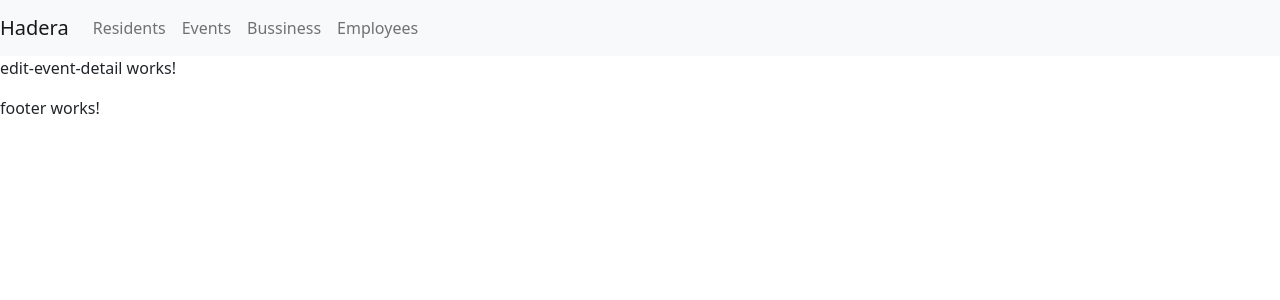
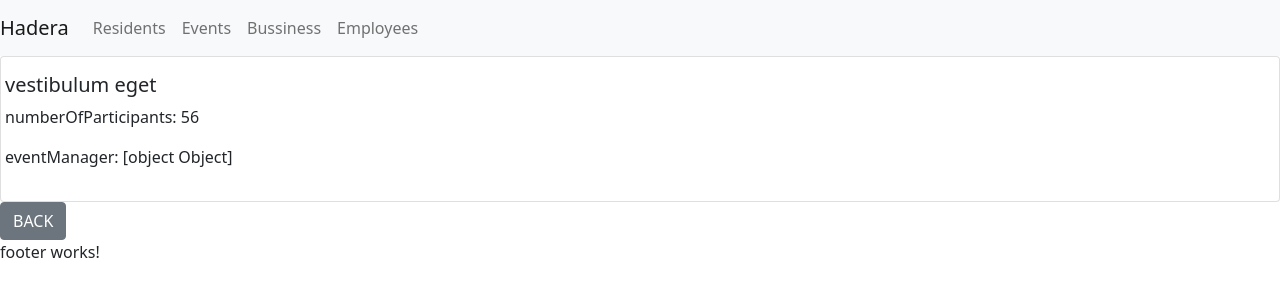
Before and after one commit to ShayGali/City-Website, an Angular app: page /events/361 in a window 1280 px wide. Shown: the top 300 px of the page. Built offline with nearby package versions, Linux system fonts and the light colour scheme.

Commit message:
start edit event detail

```diff
--- a/src/app/events/edit-event-detail/edit-event-detail.component.html
+++ b/src/app/events/edit-event-detail/edit-event-detail.component.html
@@ -1 +1,13 @@
-<p>edit-event-detail works!</p>
+<div *ngIf="event | async as event">
+  <div class="card">
+    <div class="row">
+      <div class="card-body col-sm-6">
+        <h5 class="card-title">{{ event.eventName }}</h5>
+        <p>numberOfParticipants: {{ event.numberOfParticipants }}</p>
+        <p>eventManager: {{ event.eventManager }}</p>
+      </div>
+    </div>
+  </div>
+</div>
+
+<button class="btn btn-secondary" (click)="goBack()">BACK</button>
--- a/src/app/events/edit-event-detail/edit-event-detail.component.ts
+++ b/src/app/events/edit-event-detail/edit-event-detail.component.ts
@@ -1,15 +1,32 @@
 import { Component, OnInit } from '@angular/core';
+import { ActivatedRoute, ParamMap, Router } from '@angular/router';
+import { Observable } from 'rxjs';
+import { switchMap } from 'rxjs/operators';
+import { EventService } from '../event.service';
+import EventData from '../EventData';
 
 @Component({
   selector: 'app-edit-event-detail',
   templateUrl: './edit-event-detail.component.html',
-  styleUrls: ['./edit-event-detail.component.css']
+  styleUrls: ['./edit-event-detail.component.css'],
 })
 export class EditEventDetailComponent implements OnInit {
-
-  constructor() { }
+  event: Observable<EventData>;
+  constructor(
+    private route: ActivatedRoute,
+    private router: Router,
+    private service: EventService
+  ) {}
 
   ngOnInit(): void {
+    this.event = this.route.paramMap.pipe(
+      switchMap((params: ParamMap) =>
+        this.service.getEventByCode(+params.get('id'))
+      )
+    );
   }
 
+  goBack() {
+    this.router.navigate(['/events']);
+  }
 }
--- a/src/app/events/events-table/events-table.component.html
+++ b/src/app/events/events-table/events-table.component.html
@@ -4,6 +4,7 @@
     <th>Name</th>
     <th>Participants</th>
     <th>Manager name</th>
+    <th>Edit</th>
   </thead>
 
   <tbody>
@@ -14,7 +15,11 @@
         {{ event.numberOfParticipants }}
       </td>
       <td>{{ event.eventManager.fullName }}</td>
-      <td></td>
+      <td>
+        <a [routerLink]="['/events', event.eventCode]" class="btn btn-primary"
+          >Edit</a
+        >
+      </td>
     </tr>
   </tbody>
 </table>
```
